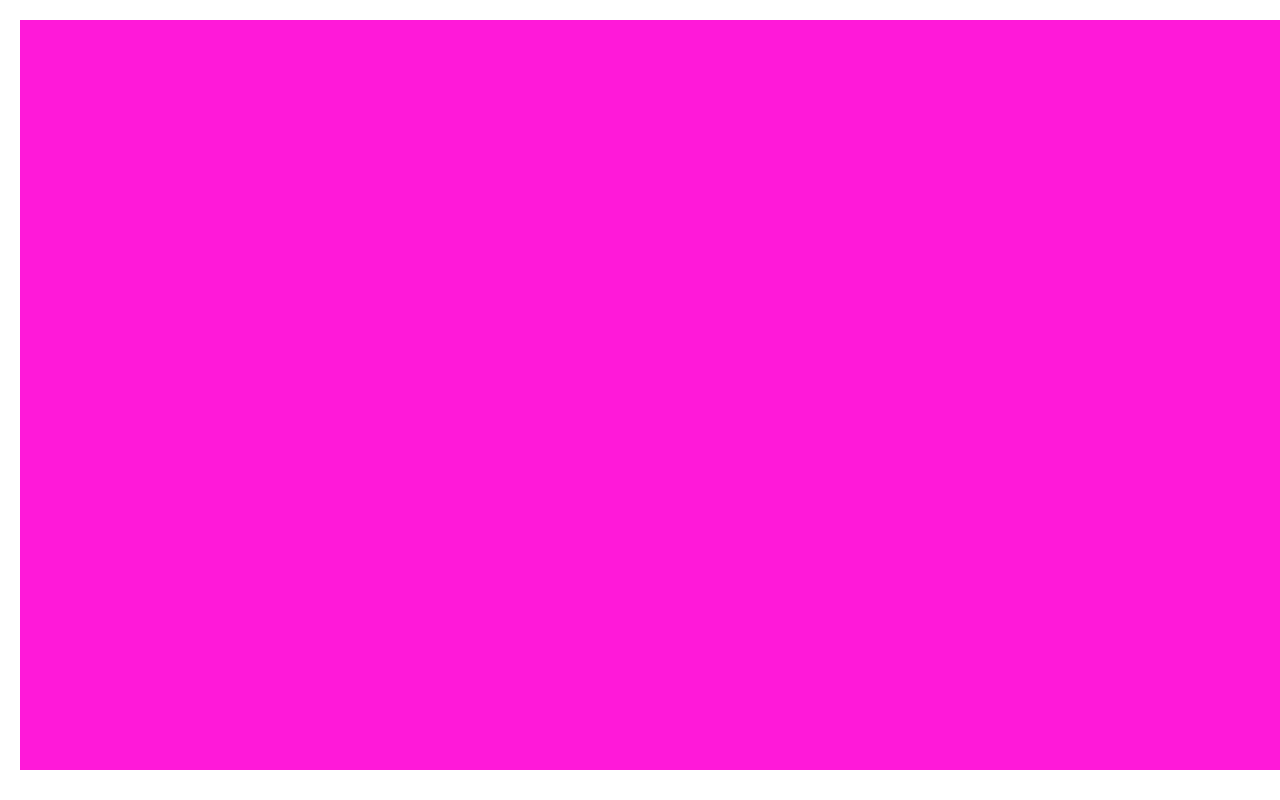
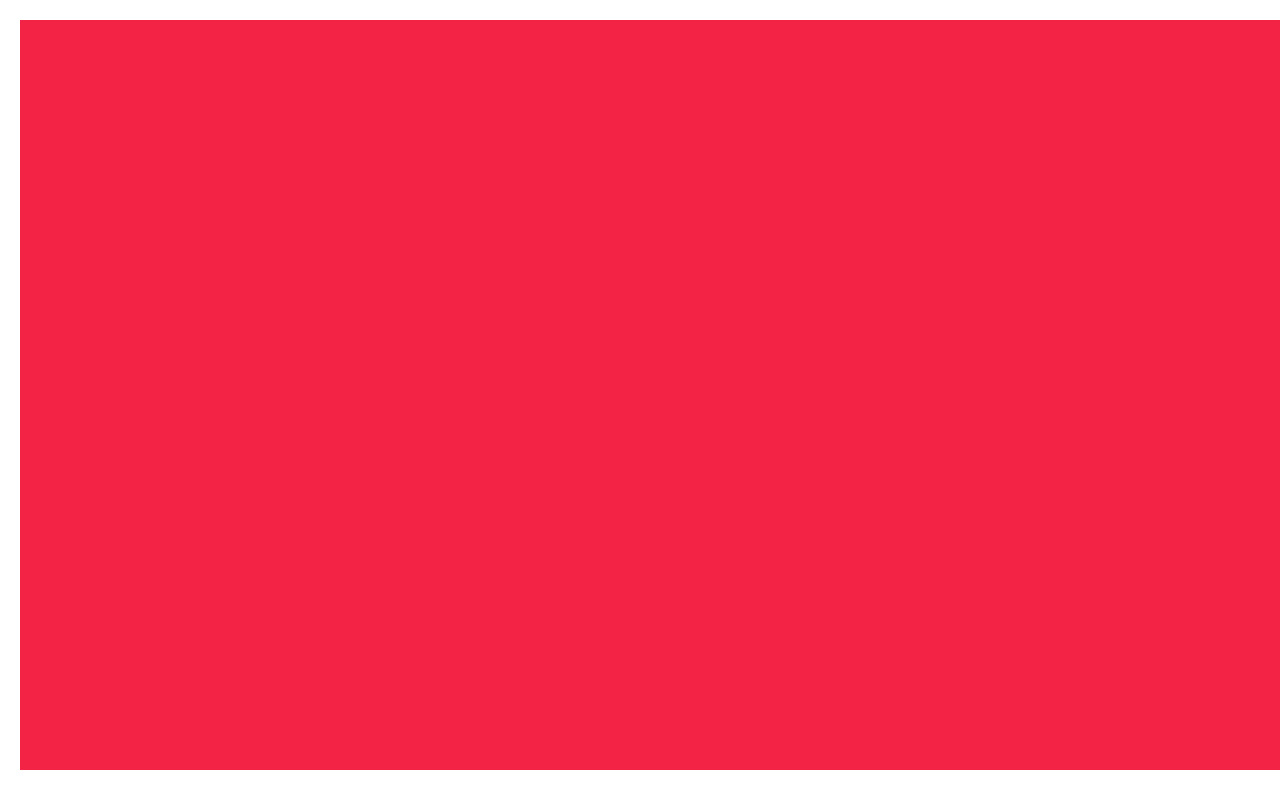
Before and after one commit to Jaleahirvin/Jaleahirvin.github.io, a plain HTML site: page fsd-projects/platformer/index.html in a window 1280 px wide. Shown: the top 800 px of the page. Drawn offline with nearby package versions, Linux system fonts and the light colour scheme.

Commit message:
Finalized platformer game

```diff
--- a/fsd-projects/platformer/platformer.css
+++ b/fsd-projects/platformer/platformer.css
@@ -3,7 +3,7 @@ body {
 }
 
 canvas {
-  background-color: rgb(255, 25, 217);
+  background-color: rgb(243, 35, 69);
   margin: 20px;
 }
 
```
